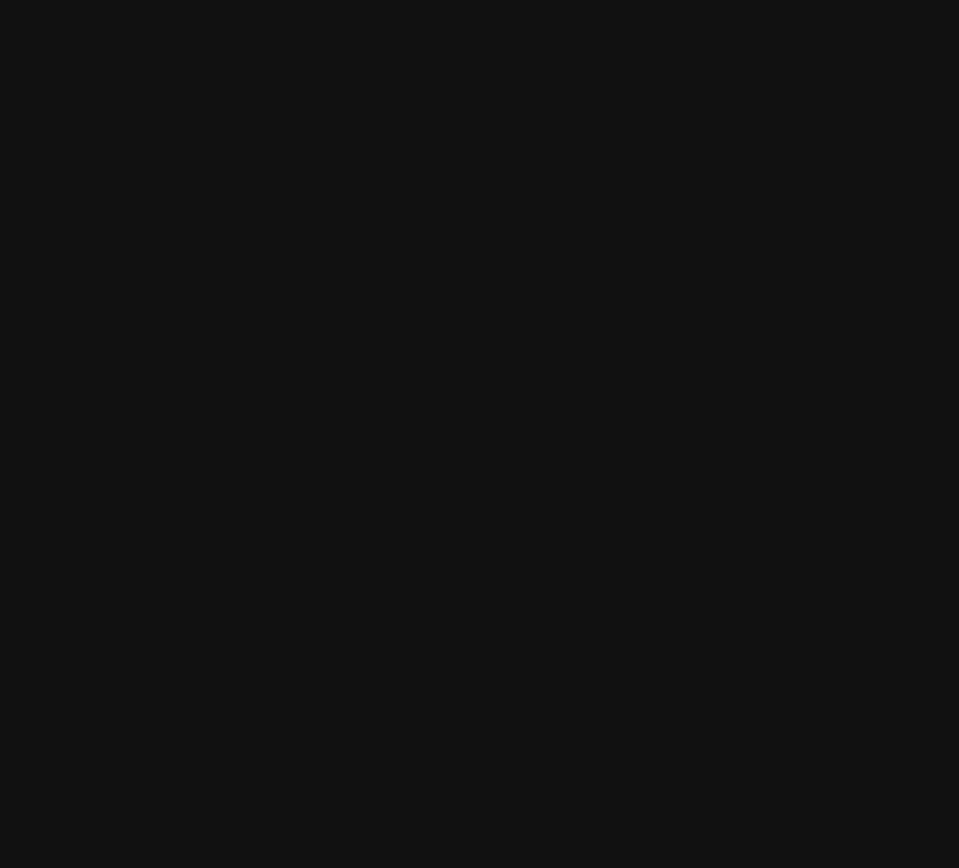
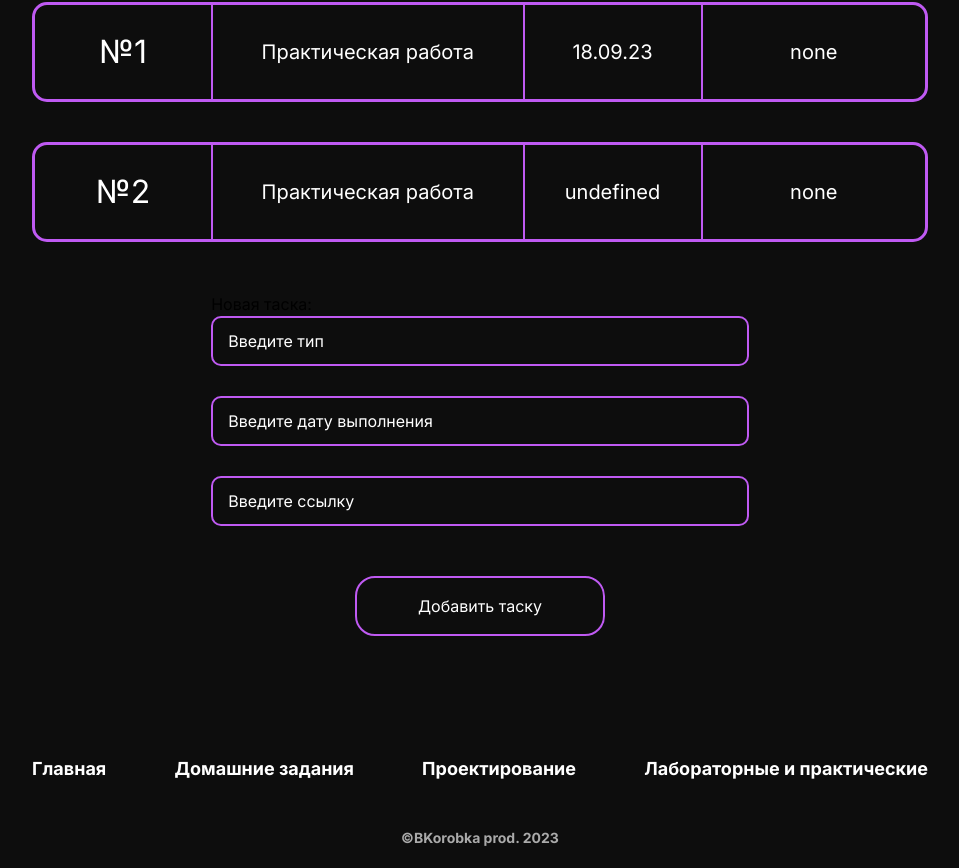
Before and after one commit to RoastedPikachu/Report_Site, a Next.js app: page / in a window 1280 px wide. Shown: the part 222-1090 px from the top of the page, without its empty margins (160-1119 px from the left). Before the commit the page ends 800 px from the top, so only its background shows below. Built offline with nearby package versions, Linux system fonts and the light colour scheme.

Commit message:
Сделал главную страницу и подвал

```diff
--- a/src/app/design/page.tsx
+++ b/src/app/design/page.tsx
@@ -1,11 +1,18 @@
 import React from 'react';
 
 import TheHeader from "@/widgets/shared/TheHeader";
+import TheFooter from "@/widgets/shared/TheFooter";
 
 const Page = () => {
     return (
         <>
            <TheHeader/>
+
+            <main>
+
+            </main>
+
+            <TheFooter/>
         </>
     );
 };
--- a/src/app/globals.css
+++ b/src/app/globals.css
@@ -10,5 +10,5 @@
 body {
   width: 100vw;
   height: auto;
-  background-color: #111111;
+  background-color: #0d0d0d;
 }
--- a/src/app/homeworks/page.tsx
+++ b/src/app/homeworks/page.tsx
@@ -1,11 +1,18 @@
 import React from 'react';
 
 import TheHeader from "@/widgets/shared/TheHeader";
+import TheFooter from "@/widgets/shared/TheFooter";
 
 const Page = () => {
     return (
         <>
             <TheHeader/>
+
+            <main>
+
+            </main>
+
+            <TheFooter/>
         </>
     );
 };
--- a/src/app/labs/page.tsx
+++ b/src/app/labs/page.tsx
@@ -1,11 +1,18 @@
 import React from 'react';
 
 import TheHeader from "@/widgets/shared/TheHeader";
+import TheFooter from "@/widgets/shared/TheFooter";
 
 const Page = () => {
     return (
         <>
             <TheHeader/>
+
+            <main>
+
+            </main>
+
+            <TheFooter/>
         </>
     );
 };
--- a/src/app/page.tsx
+++ b/src/app/page.tsx
@@ -1,10 +1,65 @@
-import React from 'react';
+'use client';
+import React, { useState } from 'react';
 
 import TheHeader from '@/widgets/shared/TheHeader';
+import TheFooter from '@/widgets/shared/TheFooter';
+
+interface Task {
+    id: number;
+    type: string;
+    date: string;
+    link: string;
+}
+
 export default function Home() {
+  const [tasks, setTasks] = useState([
+      {
+          id: 1,
+          type: 'Практическая работа',
+          date: '18.09.23',
+          link: 'none'
+      },
+      {
+          id: 2,
+          type: 'Практическая работа',
+          date: 'undefined',
+          link: 'none'
+      }
+  ] as Task[])
+
   return (
     <>
         <TheHeader/>
+
+        <main className='relative px-[15%] mt-[50px] w-full h-[800px]'>
+            <h2 className='text-[#ffffff] text-[2.25rem] font-bold'>Последние работы: </h2>
+
+            {tasks.map((item:Task) => (
+                <div key={item.id} className='flex items-center mt-[40px] w-full h-[100px] border-[3px] border-[#bf5af2] rounded-[15px] text-[#ffffff] text-[1.25rem] text-center'>
+                    <span className='flex justify-center items-center w-[20%] h-full text-[2rem] border-r-2 border-[#bf5af2]'>№{ item.id }</span>
+
+                    <span className='flex justify-center items-center w-[35%] h-full border-r-2 border-[#bf5af2]'>{ item.type }</span>
+
+                    <span className='flex justify-center items-center w-[20%] h-full border-r-2 border-[#bf5af2]'>{ item.date }</span>
+
+                    <span className='flex justify-center items-center w-[25%] h-full'>{ item.link }</span>
+                </div>
+            ))}
+
+            <form className='mt-[50px] px-[20%] w-full h-auto'>
+                <h3>Новая таска:</h3>
+
+                <input type='text' placeholder='Введите тип' className='pl-[15px] w-full h-[50px] bg-[#0d0d0d] border-2 border-[#bf5af2] rounded-[10px] text-[#ffffff] text-[1rem] placeholder-[#ffffff] outline-none'/>
+
+                <input type='text' placeholder='Введите дату выполнения' className='mt-[30px] pl-[15px] w-full h-[50px] bg-[#0d0d0d] border-2 border-[#bf5af2] rounded-[10px] text-[#ffffff] text-[1rem] placeholder-[#ffffff] outline-none'/>
+
+                <input type='text' placeholder='Введите ссылку' className='mt-[30px] pl-[15px] w-full h-[50px] border-2 bg-[#0d0d0d] border-[#bf5af2] rounded-[10px] text-[#ffffff] text-[1rem] placeholder-[#ffffff] outline-none'/>
+
+                <button className='ml-[calc(50%-125px)] mt-[50px] w-[250px] h-[60px] border-2 border-[#bf5af2] rounded-[20px] text-[#ffffff] ease-in-out duration-500 hover:mt-[55px]'>Добавить таску</button>
+            </form>
+        </main>
+
+        <TheFooter/>
     </>
   )
 }
--- /dev/null
+++ b/src/widgets/shared/TheFooter.tsx
@@ -0,0 +1,22 @@
+import React from 'react';
+import Link from "next/link";
+
+const TheFooter = () => {
+    return (
+        <footer className='relative px-[15%] w-full h-[140px] text-[#ffffff] text-[1.125rem] font-bold'>
+            <span className='flex justify-between items-center mt-[20px] h-[80px]'>
+                <Link href='/' className='hover:text-[#bf5af2] ease-in-out duration-500 outline-none'>Главная</Link>
+
+                <Link href='/homeworks' className='hover:text-[#bf5af2] ease-in-out duration-500 outline-none'>Домашние задания</Link>
+
+                <Link href='/design' className='hover:text-[#bf5af2] ease-in-out duration-500 outline-none'>Проектирование</Link>
+
+                <Link href='/labs' className='hover:text-[#bf5af2] ease-in-out duration-500 outline-none'>Лабораторные и практические</Link>
+            </span>
+
+            <p className='absolute bottom-[20px] w-[70%] text-[rgba(255,255,255,0.65)] text-[0.875rem] text-center'>©BKorobka prod. { (new Date()).getFullYear() }</p>
+        </footer>
+    );
+};
+
+export default TheFooter;
--- a/src/widgets/shared/TheHeader.tsx
+++ b/src/widgets/shared/TheHeader.tsx
@@ -5,13 +5,13 @@
 const TheHeader = () => {
     return (
         <header className='flex justify-between items-center px-[15%] w-full h-[80px] text-[#ffffff] text-[1.125rem] font-bold'>
-            <Link href='/' className='hover:text-[#bf5af2] ease-in-out duration-500'>Главная</Link>
+            <Link href='/' className='hover:text-[#bf5af2] ease-in-out duration-500 outline-none'>Главная</Link>
 
-            <Link href='/homeworks' className='hover:text-[#bf5af2] ease-in-out duration-500'>Домашние задания</Link>
+            <Link href='/homeworks' className='hover:text-[#bf5af2] ease-in-out duration-500 outline-none'>Домашние задания</Link>
 
-            <Link href='/design' className='hover:text-[#bf5af2] ease-in-out duration-500'>Проектирование</Link>
+            <Link href='/design' className='hover:text-[#bf5af2] ease-in-out duration-500 outline-none'>Проектирование</Link>
 
-            <Link href='/labs' className='hover:text-[#bf5af2] ease-in-out duration-500'>Лабораторные и практические</Link>
+            <Link href='/labs' className='hover:text-[#bf5af2] ease-in-out duration-500 outline-none'>Лабораторные и практические</Link>
         </header>
     );
 };
```
